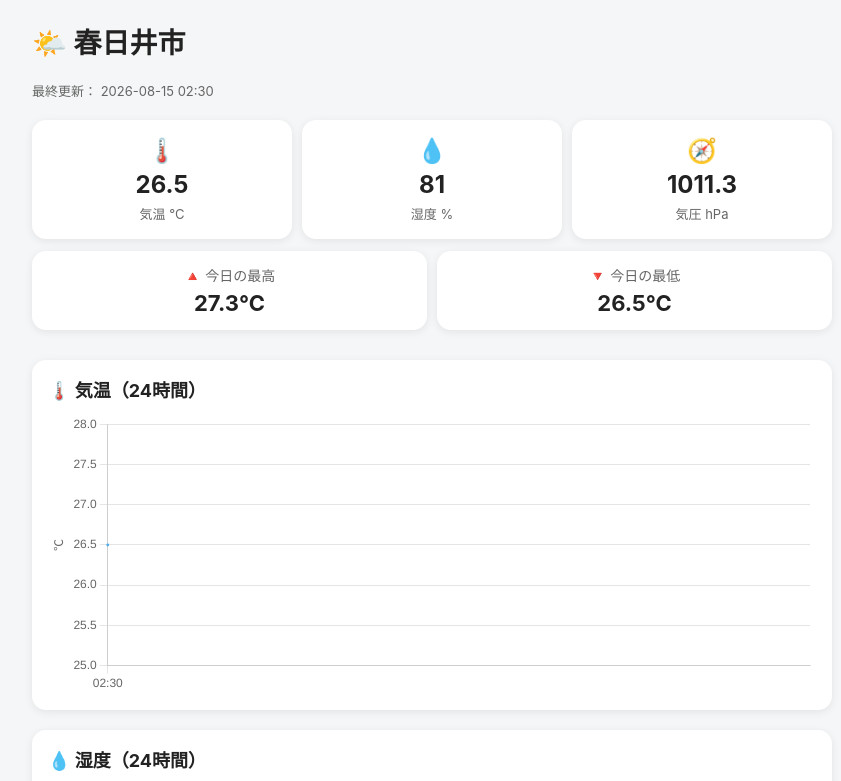
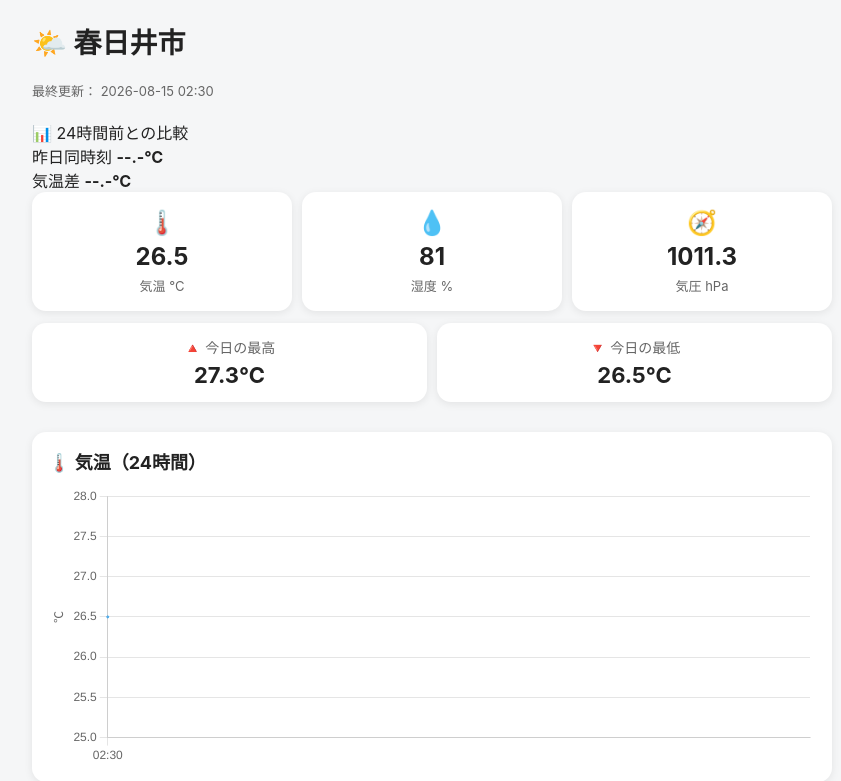
Before and after one commit to 5kchan1dragons9/kasugai-weather, a plain HTML site: page index.html in a window 1280 px wide. Shown: the top 781 px of the page, without its empty margins (208-1049 px from the left). Drawn offline with nearby package versions, Linux system fonts and the light colour scheme.

Commit message:
Update index.html

```diff
--- a/index.html
+++ b/index.html
@@ -209,6 +209,19 @@
     <span id="updated">--:--</span>
   </div>
 
+<div class="comparison-card">
+  <div class="comparison-title">📊 24時間前との比較</div>
+
+  <div class="comparison-row">
+    <span>昨日同時刻</span>
+    <strong id="yesterdayTemperature">--.-℃</strong>
+  </div>
+
+  <div class="comparison-row">
+    <span>気温差</span>
+    <strong id="temperatureDifference">--.-℃</strong>
+  </div>
+</div>
 
   <!-- 現在値 -->
 
```
